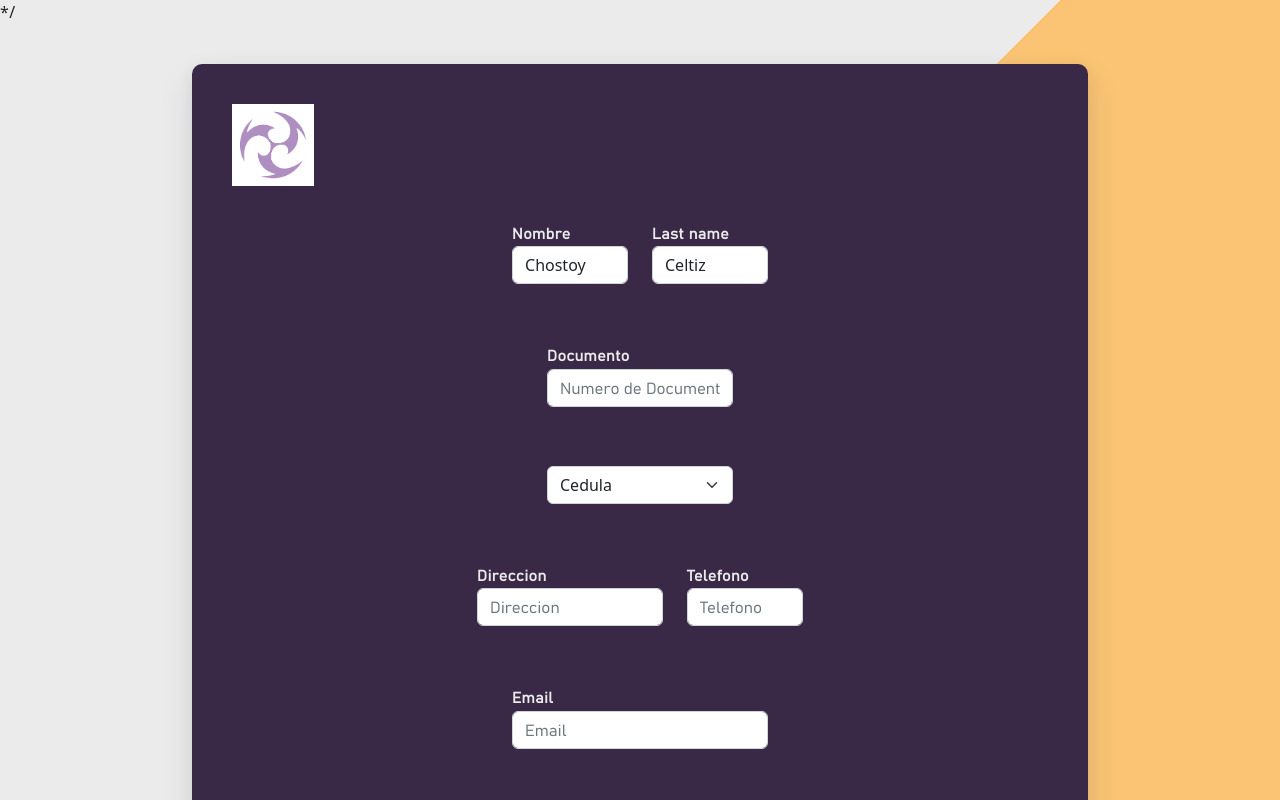
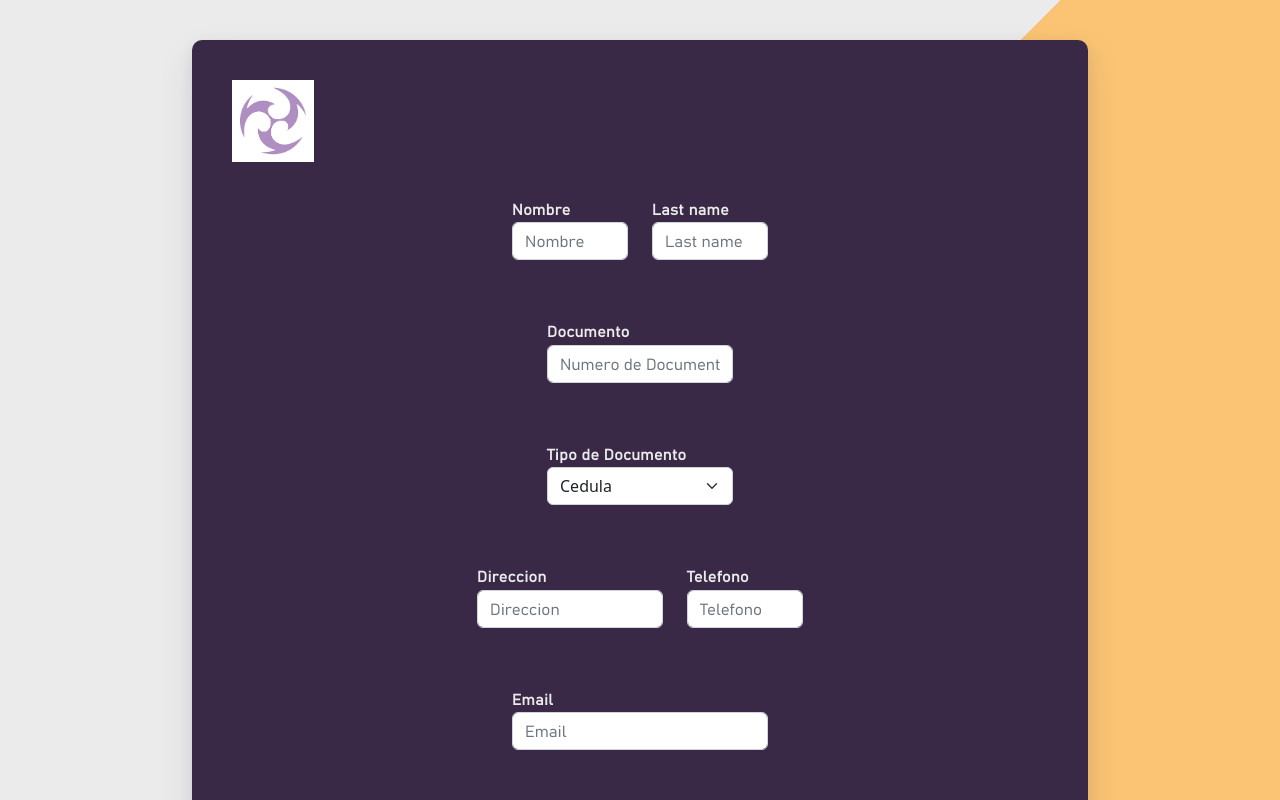
Before and after one commit to tsubakijuju13/Api_electrosoft, a React (Create React App) app in the folder frontend/: page /signup in a window 1280 px wide. Shown: the top 800 px of the page. Built offline with nearby package versions, Linux system fonts and the light colour scheme.

Commit message:
Signup Working
Gracias mi gente

```diff
--- a/frontend/src/components/Login/Login.jsx
+++ b/frontend/src/components/Login/Login.jsx
@@ -79,7 +79,7 @@ const Login = () => {
                 </div>
 
                 <div class="my-3">
-                    <span className="subtexto" >No tienes cuenta?<a href="/registro"> Registrate</a></span>
+                    <span className="subtexto" >No tienes cuenta?<a href="/Signup"> Registrate</a></span>
                     <br />
                     <span className="texto" ><a href="a"> Recuperar Contraseña</a></span>
                 </div>
--- a/frontend/src/components/Login/LoginAPI.jsx
+++ b/frontend/src/components/Login/LoginAPI.jsx
@@ -1,4 +1,25 @@
 const API_URL = 'http://localhost:8000/login/token/';
+const API_SIGNUP_URL = 'http://localhost:8000/modelos_api/users/';
+
+export const signup = async (user) => {
+    return await fetch(API_SIGNUP_URL, {
+        method: 'POST',
+        headers: {
+            'Content-Type': 'application/json',
+        },
+        body: JSON.stringify({
+            username: user.username,
+            email: user.email,
+            password: user.password,
+            role: "Cliente",
+            active: true,
+            name: user.name,
+            last_name: user.last_name
+        })
+
+    })
+}
+
 
 export const getToken = async (user) => {
     return await fetch(API_URL, {
--- a/frontend/src/components/Login/Signup.jsx
+++ b/frontend/src/components/Login/Signup.jsx
@@ -4,30 +4,73 @@ import Col from "react-bootstrap/Col";
 import Form from "react-bootstrap/Form";
 import Row from "react-bootstrap/Row";
 import "./Signup.css";
+import { useNavigate } from "react-router-dom";
+import { isExpired, decodeToken } from "react-jwt";
+import * as LoginAPI from "./LoginAPI";
+import {useRef} from 'react';
 
-function FormularioRegistroAdmin() {
-  const [validated, setValidated] = useState(false);
+//Styles
+import './/../../assets/styles/login.css';
+import 'bootstrap/dist/css/bootstrap.min.css';
 
-  const handleSubmit = (event) => {
-    const form = event.currentTarget;
-    if (form.checkValidity() === false) {
+
+const FormularioRegistroAdmin = () => {
+  const navigate = useNavigate();
+
+  const initialState = {
+    username: "hola",
+    email: "",
+    password:"",
+    name: "",
+    last_name: "",
+  };
+  const [user, setUser] = useState(initialState);
+
+  const handleInputChange = (event) => {
+      setUser({ ...user, [event.target.name]: event.target.value });
+  };
+
+  const inputRef = useRef(null);
+
+  function handleClick() {
+    console.log(inputRef.current.value);
+  }
+
+
+  const handleSubmit = async (event) => {
       event.preventDefault();
-      event.stopPropagation();
-    }
+      try {
+          let response;
+          response = await LoginAPI.signup(user);
 
-    setValidated(true);
+          const data = await response.json();
+          console.log(data);
+          if (response.ok) {
+              let token = data.access;
+              const decodedToken = decodeToken(token);
+              const tokenisexpired = isExpired(token);
+              console.log(decodedToken);
+              console.log("register successful");
+              setUser(initialState);
+              navigate("/");
+          } else {
+              console.log("Login failed");
+          }
+
+      } catch (error) {
+          console.log(error);
+      }
+
+      console.log(user);
   };
+
   return (
 
 
-   <div className="background">*/
-      <Form
-        id="register-form"
-        noValidate
-        validated={validated}
-        onSubmit={handleSubmit}
+   <div className="background">
+      <Form id="register-form" onSubmit={handleSubmit}
       >
-        <img
+       <img
           className="logo"
           src={require("./../../imagenes/logo.png")}
           alt="logo"
@@ -37,11 +80,16 @@ function FormularioRegistroAdmin() {
           <Form.Group as={Col} md="2" controlId="validationCustom01">
             <Form.Label className="Letras">Nombre</Form.Label>
             <Form.Control
+              /*onBlur={(e) => console.log(e.target.value)}*/
+              value={user.name}
+              name = "name"
               required
+              className="nombre"
               type="text"
               placeholder="Nombre"
-              defaultValue="Chostoy"
+
               pattern="[A-Za-z-ñ]+"
+              onChange={handleInputChange}
             />
             <Form.Control.Feedback>Correcto!</Form.Control.Feedback>
           </Form.Group>
@@ -49,11 +97,15 @@ function FormularioRegistroAdmin() {
           <Form.Group as={Col} md="2" controlId="validationCustom02">
             <Form.Label className="Letras">Last name</Form.Label>
             <Form.Control
+              /*onBlur={(e) => console.log(e.target.value)}*/
+              value={user.last_name}
+              name = "last_name"
               required
               type="text"
               placeholder="Last name"
-              defaultValue="Celtiz"
+
               pattern="[A-Za-z-ñ]+"
+              onChange={handleInputChange}
             />
             <Form.Control.Feedback>Correcto</Form.Control.Feedback>
           </Form.Group>
@@ -69,6 +121,7 @@ function FormularioRegistroAdmin() {
               placeholder="Numero de Documento"
               required
               pattern="[0-9]+"
+
             />
             <Form.Control.Feedback type="invalid">
               Ingrese su docuemnto.
@@ -79,7 +132,8 @@ function FormularioRegistroAdmin() {
         <br></br>
         <Row className="justify-content-md-center">
           <Col md="3">
-            <Form.Select>
+            <Form.Label className="Letras">Tipo de Documento</Form.Label>
+            <Form.Select >
               <option>Cedula</option>
               <option>Ti</option>
               <option>Pasaporte</option>
@@ -91,7 +145,7 @@ function FormularioRegistroAdmin() {
         <Row className="justify-content-md-center">
           <Form.Group as={Col} md="3" controlId="validationCustom05">
             <Form.Label className="Letras">Direccion</Form.Label>
-            <Form.Control type="text" placeholder="Direccion" required />
+            <Form.Control type="text" placeholder="Direccion"   required />
             <Form.Control.Feedback type="invalid">
               Escribe tu direccion.
             </Form.Control.Feedback>
@@ -107,6 +161,7 @@ function FormularioRegistroAdmin() {
               placeholder="Telefono"
               required
               pattern="[0-9]+"
+
             />
             <Form.Control.Feedback type="invalid">
               Numero de telefono.
@@ -116,9 +171,9 @@ function FormularioRegistroAdmin() {
 
         <br></br>
         <Row className="justify-content-md-center">
-          <Form.Group as={Col} md="4" controlId="validationCustom05">
+          <Form.Group as={Col} md="4" controlId="validationCustom07">
             <Form.Label className="Letras">Email</Form.Label>
-            <Form.Control type="Email" placeholder="Email" required />
+            <Form.Control type="Email" placeholder="Email" name="email" value={user.email} onChange={handleInputChange} required />
             <Form.Control.Feedback type="invalid">
               Ingrese su Email.
             </Form.Control.Feedback>
@@ -127,15 +182,15 @@ function FormularioRegistroAdmin() {
 
         <br></br>
         <Row className="justify-content-md-center">
-          <Form.Group as={Col} md="2" controlId="validationCustom06">
+          <Form.Group as={Col} md="2" controlId="validationCustom08">
             <Form.Label className="Letras">Contraseña</Form.Label>
-            <Form.Control type="password" placeholder="Contraseña" required />
+            <Form.Control type="password" placeholder="Contraseña" value={user.password}  name="password" onChange={handleInputChange} required />
             <Form.Control.Feedback type="invalid">
               Ingrese su contraseña.
             </Form.Control.Feedback>
           </Form.Group>
 
-          <Form.Group as={Col} md="2" controlId="validationCustom07">
+          <Form.Group as={Col} md="2" controlId="validationCustom09">
             <Form.Label className="Letras">Confirmar Contraseña</Form.Label>
             <Form.Control
               type="password"
```
Also changed, not shown: 2 other files (tests, documents, lock files or other folders).
